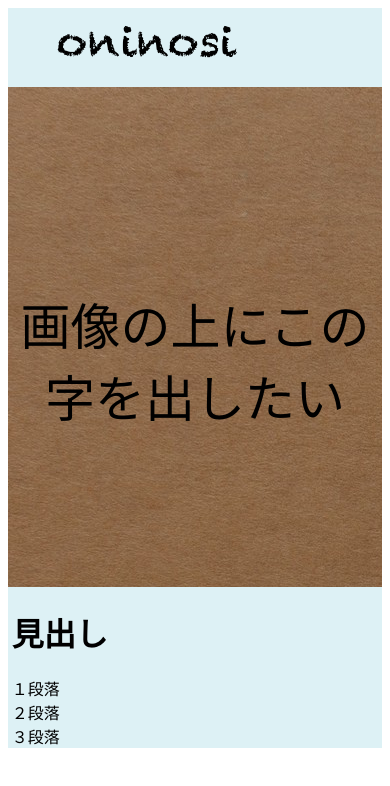
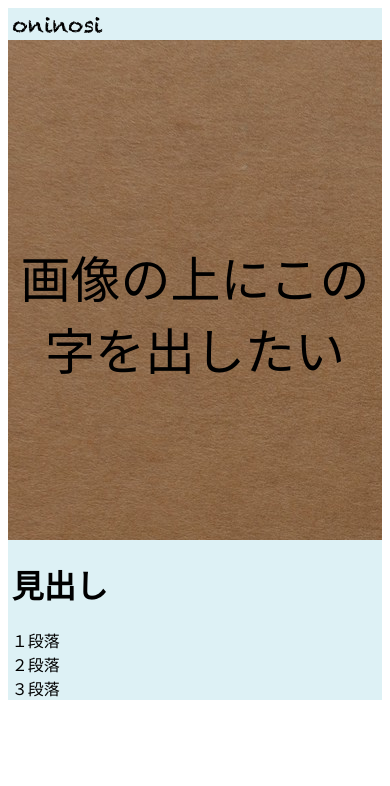
Before and after one commit to oninosi/test, a plain HTML site: page index.html in a window 390 px wide. Drawn offline with Linux system fonts and the light colour scheme.

Commit message:
responsive

```diff
--- /dev/null
+++ b/css/top_sp.css
@@ -0,0 +1,7 @@
+@media (max-width: 640px){
+	.header img {
+		width: 100px;
+	}
+
+
+}
--- a/index.html
+++ b/index.html
@@ -2,12 +2,13 @@
 <head>
 	<meta name="viewport" content="width=device-width,initial-scale=1">
 	<link rel="stylesheet" type="text/css" href="./css/top.css">
+	<link rel="stylesheet" type="text/css" href="./css/top_sp.css">
 </head>
 <body>
 	<div class="base">
-		<dir>
+		<div class="header">
 			<img src="./img/logo.png" width="200px">
-		</dir>
+		</div>
 
 		<div class="top">
 			<p>画像の上にこの字を出したい</p>
```
Also changed, not shown: 1 other file.
